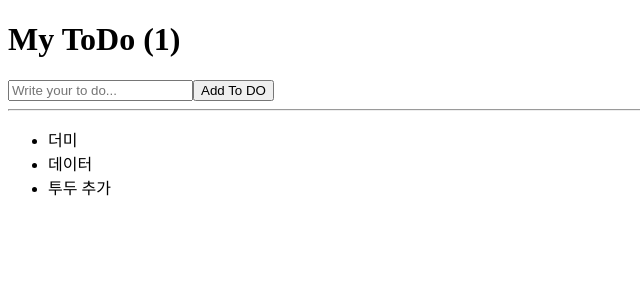
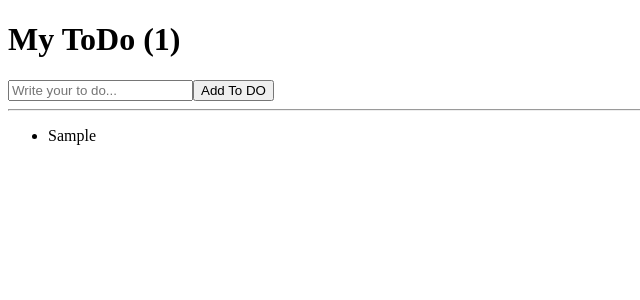
Before and after one commit to ryan7715/react-01-todo, a React (Vite) app: page / in a window 1280 px wide. Both pictures are taken after typing "Sample" into the empty fields and a click on the button "Add To DO". Shown: the top 300 px of the page, without its empty margins (0-640 px from the left). Built offline with nearby package versions, Linux system fonts and the light colour scheme.

Commit message:
삭제 기능을 제외한 나머지 구현 완료

```diff
--- a/src/App.jsx
+++ b/src/App.jsx
@@ -6,12 +6,21 @@ function App() {
 
     const handleSubmit = (event) => {
         event.preventDefault();
-        setTodolist([...todolist,todoValue]);
+        // 함수에서 if문을 쓸 떄는 된다 / 안된다를 판별하는 과정임
+        // 초보분들의 생각 흐름은 해야되는 일을 중심으로 if의 조건과 구성하게 됨
+        // 아래 코드는 input의 입력값이 ""이 아닐 때에만 저장을 해달라고 해야지~
+        // if (todoValue === "") {
+        //     setTodolist([...todolist,todoValue]);
+        //     setTodoValue("");
+        // }
 
-        // 정상적으로 사용자가 입력한 todoValue가 todoList에 들어감.
-        // 하지만, 저장이 끝난 인풋에 입력된 값은 사라지지 않고 계속 화면에 떠 있는 상황임 => 비워주면 좋겠음
-        // input에 바로 접근할 수 없으니,
-        // state를 이용해서 todoValue의 값을 비워주고 그걸로 input의 입력값을 바꿔치기 하고 싶은데?
+
+        // if문을 통해 된다 / 안된다를 판별할 때에는 안될 때를 탈락 시키는 코드 구성을 가져야 함
+        // YES를 진행하는 과정으로 코드를 진행홰야 함
+        if (todoValue === "" || todoValue === " ") {
+            return;
+        }
+        setTodolist([...todolist, todoValue]);
         setTodoValue("");
 
     };
@@ -23,11 +32,6 @@ function App() {
                 <input type={"text"}
                        placeholder={"Write your to do..."}
                        onChange={(event) => { setTodoValue(event.target.value) }}
-                       /*
-                       input의 value라는 속성이 사용자가 입력하는 값이 존재하게 되는 속성임
-                       평상시엔 이 아랫줄이 동작을 안 하다가, handleSubmit의 setTodoValue를 통해
-                       todoValue의 값이 ""으로 변하는 순간, 리액트는 아랫줄에 "'를 집어넣음
-                       */
                        value={todoValue}
 
                 />
@@ -35,9 +39,13 @@ function App() {
             </form>
             <hr />
             <ul>
-                <li>더미</li>
-                <li>데이터</li>
-                <li>투두 추가</li>
+                {/*
+                  return 안에서 {}를 통해 map()을 사용할 대에는
+                  반복되는 요소가 출력되기 때문에 그걸 리액트가 구분할 수 있도록 key(중복되지 않는 값)를 붙여줘야 함
+                  key(중복되지 않는 값)를 리턴되는 최상위 요소에게 붙여줘야 함
+                  (인식표 개념)
+                */}
+                {todolist.map((item, index) => <li key={index}>{item}</li>) }
             </ul>
         </>
     )
```
